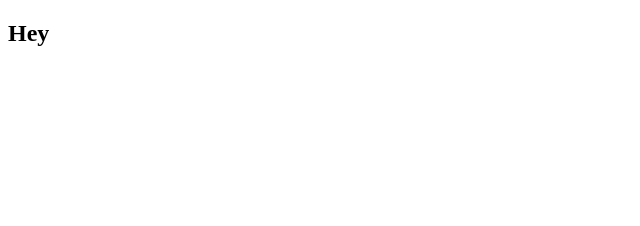
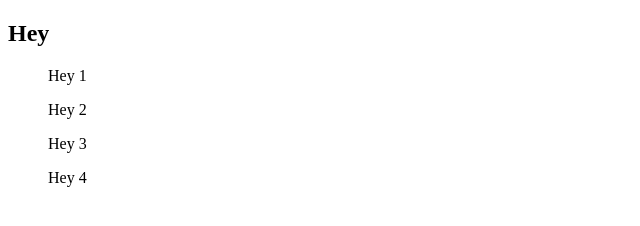
Before and after one commit to sebastian4260/portfolio, a plain HTML site: page index.html in a window 1280 px wide. Shown: the whole page, without its empty margins (0-640 px from the left). Drawn offline with Linux system fonts and the light colour scheme.

Commit message:
added nav

```diff
--- a/index.html
+++ b/index.html
@@ -11,5 +11,14 @@
         Hey
     </h2>
 
+    <nav>
+        <ul>Hey 1</ul>
+        <ul>Hey 2</ul>
+        <ul>Hey 3</ul>
+        <ul>Hey 4</ul>
+
+
+    </nav>
+
 </body>
 </html>
```
